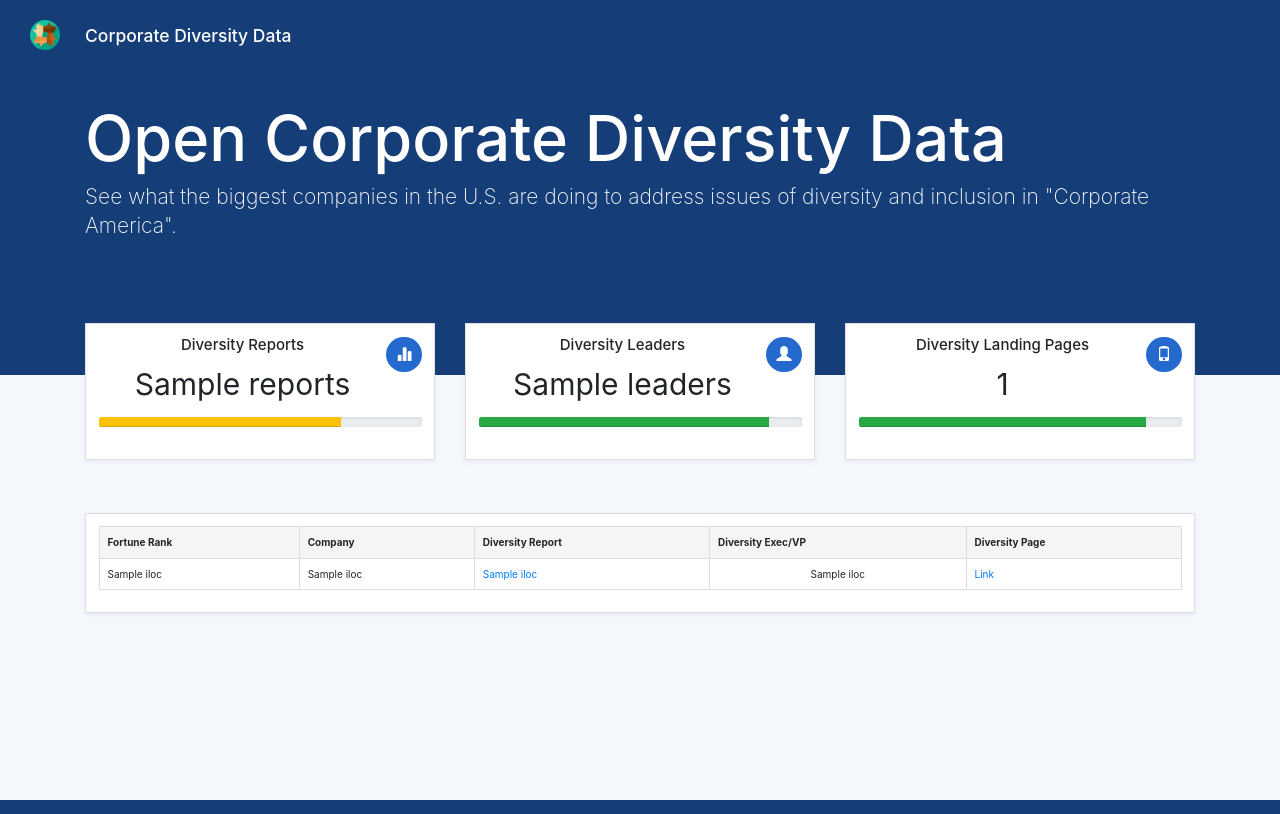
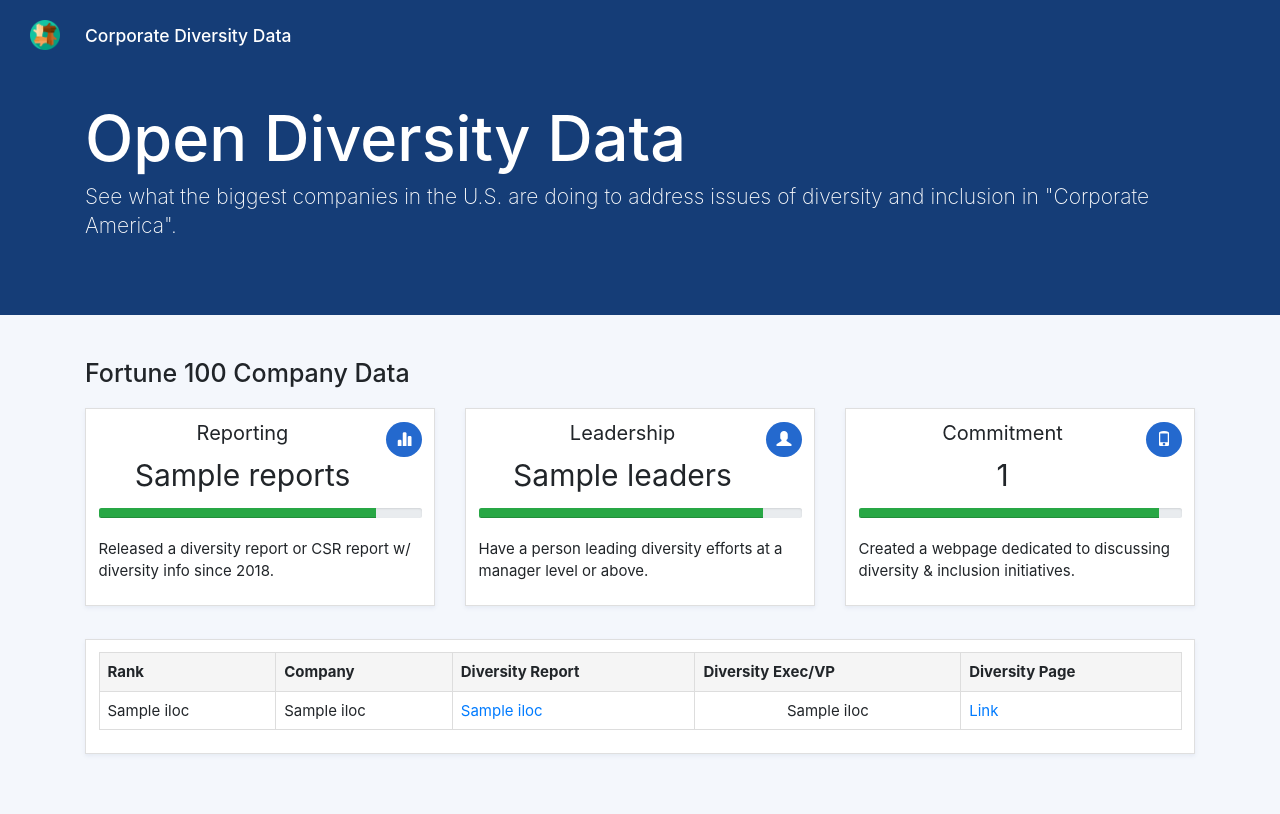
Before and after one commit to PrimoData/fortune500app, a Flask app: template templates/index.html in a window 1280 px wide. Run offline with Flask 2, Linux system fonts and the light colour scheme; the template is opened without the code that fills it: most values are stand-ins (such as "Sample title", 1, 10 or a date in 2020); parts of the project's set-up code (start-up, migrations or seed data) failed here and were passed over; some libraries are stand-ins or nearby versions.

Commit message:
updated data and style

```diff
--- a/app.py
+++ b/app.py
@@ -12,9 +12,9 @@ app.secret_key = 'development key'
 data = pd.read_excel("Fortune500_2020_Final.xlsx")
 data.index.name = None
 
-reports = str((1 - data['Diversity Report Title'].value_counts(normalize=True)['N'])*100) + '%'
-leaders = str((1 - data['Diversity Leader'].value_counts(normalize=True)['N'])*100) + '%'
-pages = str((1 - data['Landing Page'].value_counts(normalize=True)['N'])*100) + '%'
+reports = str(int((1 - data['Diversity Report Title'].value_counts(normalize=True)['N'])*100)) + '%'
+leaders = str(int((1 - data['Diversity Leader'].value_counts(normalize=True)['N'])*100)) + '%'
+pages = str(int((1 - data['Landing Page'].value_counts(normalize=True)['N'])*100)) + '%'
 
 @app.route('/')
 def index():
--- a/templates/index.html
+++ b/templates/index.html
@@ -12,13 +12,10 @@ body{
     background-color: #F4F7FC;
 }
 
-.table{
-    font-size:1rem;
-}
-
-h5.card-title{
+h3.card-title{
     text-align:center;
-    font-size:1.5rem
+    font-size:2rem;
+    font-weight:normal;
 }
 
 p.card-text{
@@ -42,10 +39,10 @@ p.card-text{
 }
 
 
-@media (max-width: 1200px) {
-    #companies_td{
-        width: 100px;
-        white-space: normal;
+@media (max-width: 600px) {
+    #custom.table{
+        font-size:1rem;
+        width:300px;
     }
 }
 
@@ -54,7 +51,7 @@ p.card-text{
 
 
 {% block title %}
-    Corporate D&I
+    Corporate Diversity Data
 {% endblock %}
 
 
@@ -69,12 +66,12 @@ p.card-text{
     </div>
 </div>
 
-<div class="container-fluid" style="background-color: #153D77; padding-bottom: 100px;">
+<div class="container-fluid" style="background-color: #153D77; padding-bottom: 40px;">
     <div class="container">
         <div class="row">
             <div class="col-md-12">
                 <div class="jumbotron" style="padding: 10px 0px;margin-bottom: 10px; background-color: transparent; color: white;">
-                    <h1>Open Corporate Diversity Data</h1>
+                    <h1>Open Diversity Data</h1>
                     <p class="lead">See what the biggest companies in the U.S. are doing to address issues of diversity and inclusion in "Corporate America".</p>
                 </div>
             </div>
@@ -82,40 +79,47 @@ p.card-text{
     </div>
 </div>
 
-<div class="container" style="margin-top: -90px;">
+<div class="container" style="margin-top: 20px;">
     <br>
-
+    <div class="row">
+        <div class="col-md-12">
+            <h1>Fortune 100 Company Data</h1>
+        </div>
+    </div>
     <div class="row">
         <div class="col-sm-4">
         <div class="card">
             <div class="card-body">
-            <h5 class="card-title">Diversity Reports <span class="glyphicon glyphicon-stats pull-right" aria-hidden="true"></span></h5>
+            <h3 class="card-title">Reporting<span class="glyphicon glyphicon-stats pull-right" aria-hidden="true"></span></h3>
             <p class="card-text">{{reports}}</p>
                 <div class="progress">
-                    <div class="progress-bar bg-warning" role="progressbar" style="width: 75%;" aria-valuenow="0" aria-valuemin="0" aria-valuemax="100"></div>
+                    <div class="progress-bar bg-success" role="progressbar" style="width: 86%;" aria-valuenow="0" aria-valuemin="0" aria-valuemax="100"></div>
                 </div>
+            <p>Released a diversity report or CSR report w/ diversity info since 2018.</p>
             </div>
         </div>
         </div>
         <div class="col-sm-4">
         <div class="card">
             <div class="card-body">
-            <h5 class="card-title">Diversity Leaders <span class="glyphicon glyphicon-user pull-right" aria-hidden="true"></span></h5>
+            <h3 class="card-title">Leadership<span class="glyphicon glyphicon-user pull-right" aria-hidden="true"></span></h3>
             <p class="card-text">{{leaders}}</p>
                 <div class="progress">
-                    <div class="progress-bar bg-success" role="progressbar" style="width: 90%;" aria-valuenow="0" aria-valuemin="0" aria-valuemax="100"></div>
+                    <div class="progress-bar bg-success" role="progressbar" style="width: 88%;" aria-valuenow="0" aria-valuemin="0" aria-valuemax="100"></div>
                 </div>
+            <p>Have a person leading diversity efforts at a manager level or above.</p>
             </div>
         </div>
         </div>
         <div class="col-sm-4">
         <div class="card">
             <div class="card-body">
-            <h5 class="card-title">Diversity Landing Pages <span class="glyphicon glyphicon-phone pull-right" aria-hidden="true"></span></h5>
+            <h3 class="card-title">Commitment<span class="glyphicon glyphicon-phone pull-right" aria-hidden="true"></span></h3>
             <p class="card-text">{{pages}}</p>
                 <div class="progress">
-                    <div class="progress-bar bg-success" role="progressbar" style="width: 89%;" aria-valuenow="0" aria-valuemin="0" aria-valuemax="100"></div>
+                    <div class="progress-bar bg-success" role="progressbar" style="width: 93%;" aria-valuenow="0" aria-valuemin="0" aria-valuemax="100"></div>
                 </div>
+            <p>Created a webpage dedicated to discussing diversity & inclusion initiatives.</p>
             </div>
         </div>
         </div>
@@ -123,14 +127,13 @@ p.card-text{
 
     <br>
 
-    <div class="row">
+    <div class="row" style="margin-top: -20px;">
         <div class="col-md-12">
             <div class="card">
                 <div class="card-body">
-                    <div class="table-responsive">
-                        <table class="table table-bordered">
+                    <table id="custom" class="table table-bordered">
                         <tr class="active">
-                                <th id="companies_td">Fortune Rank</th>
+                            <th id="companies_td">Rank</th>
                             <th>Company</th>
                             <th>Diversity Report</th>
                             <th>Diversity Exec/VP</th>
@@ -168,7 +171,6 @@ p.card-text{
             </div>
         </div>
     </div>
-    </div>
 
     <br><br>
 </div>
```
Also changed, not shown: 1 other file. Lines whose indentation alone changed are shown as unchanged.
